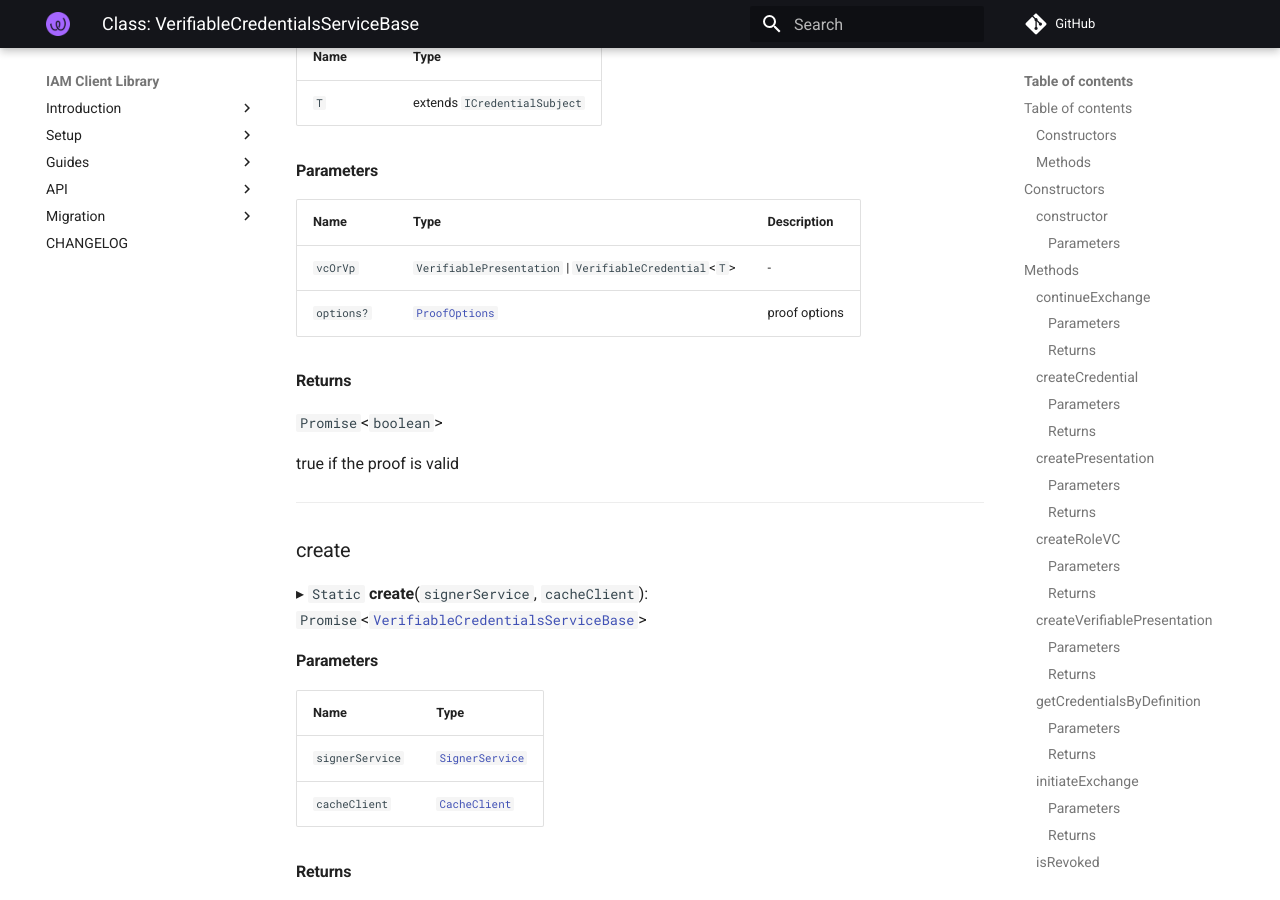
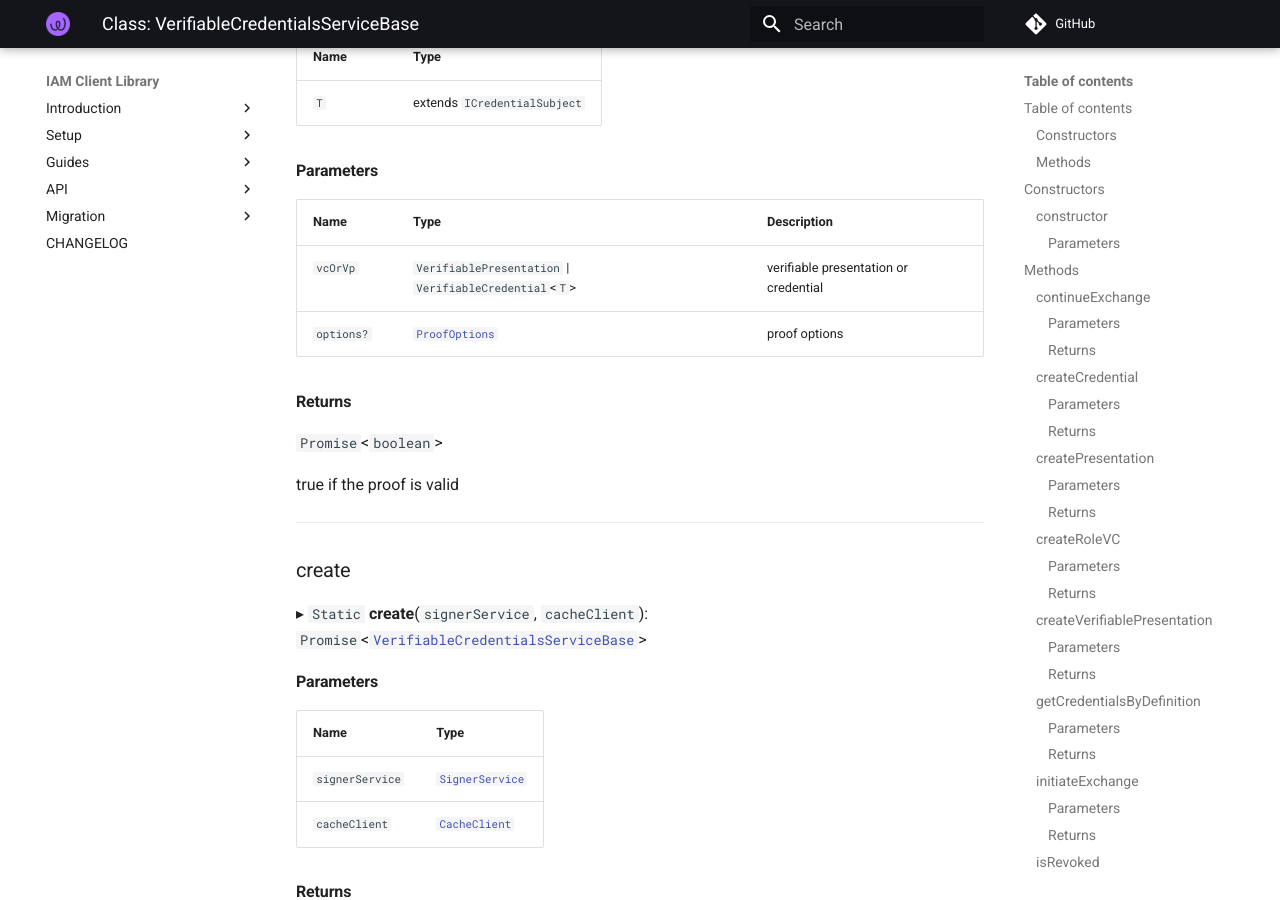
Before and after one commit to energywebfoundation/iam-client-lib, an MkDocs documentation site: the page built from docs/api/classes/modules_verifiable_credentials.VerifiableCredentialsServiceBase.md, in a window 1280 px wide and 900 px high, scrolled down 7138 px. Built offline with MkDocs 1.6.1 and Material for MkDocs 9.7.7, drawn with Linux system fonts in a browser that asks for light colours; comment, search, counter and statistics services are not loaded.

Commit message:
build: update @energyweb/credentials@2.2.1-alpha.318

```diff
--- a/docs/api/classes/modules_verifiable_credentials.VerifiableCredentialsServiceBase.md
+++ b/docs/api/classes/modules_verifiable_credentials.VerifiableCredentialsServiceBase.md
@@ -309,7 +309,7 @@ await verifiableCredentialsService.verify(presentation);
 
 | Name | Type | Description |
 | :------ | :------ | :------ |
-| `vcOrVp` | `VerifiablePresentation` \| `VerifiableCredential`<`T`\> | - |
+| `vcOrVp` | `VerifiablePresentation` \| `VerifiableCredential`<`T`\> | verifiable presentation or credential |
 | `options?` | [`ProofOptions`](../interfaces/modules_verifiable_credentials.ProofOptions.md) | proof options |
 
 #### Returns
--- a/package.json
+++ b/package.json
@@ -63,11 +63,11 @@
     "npm": ">= 6.0.0"
   },
   "dependencies": {
-    "@energyweb/credential-governance": "2.2.1-alpha.316.0",
+    "@energyweb/credential-governance": "^2.2.1-alpha.318.0",
     "@energyweb/ekc": "^0.6.7",
-    "@energyweb/onchain-claims": "2.2.1-alpha.316.0",
+    "@energyweb/onchain-claims": "^2.2.1-alpha.318.0",
     "@energyweb/staking-pool": "^1.0.0-rc.14",
-    "@energyweb/vc-verification": "2.2.1-alpha.316.0",
+    "@energyweb/vc-verification": "^2.2.1-alpha.318.0",
     "@ensdomains/ens": "^0.6.2",
     "@ew-did-registry/claims": "^0.8.1-alpha.1122.0",
     "@ew-did-registry/credentials-interface": "^0.8.1-alpha.1122.0",
```
Also changed, not shown: 1 other file.
